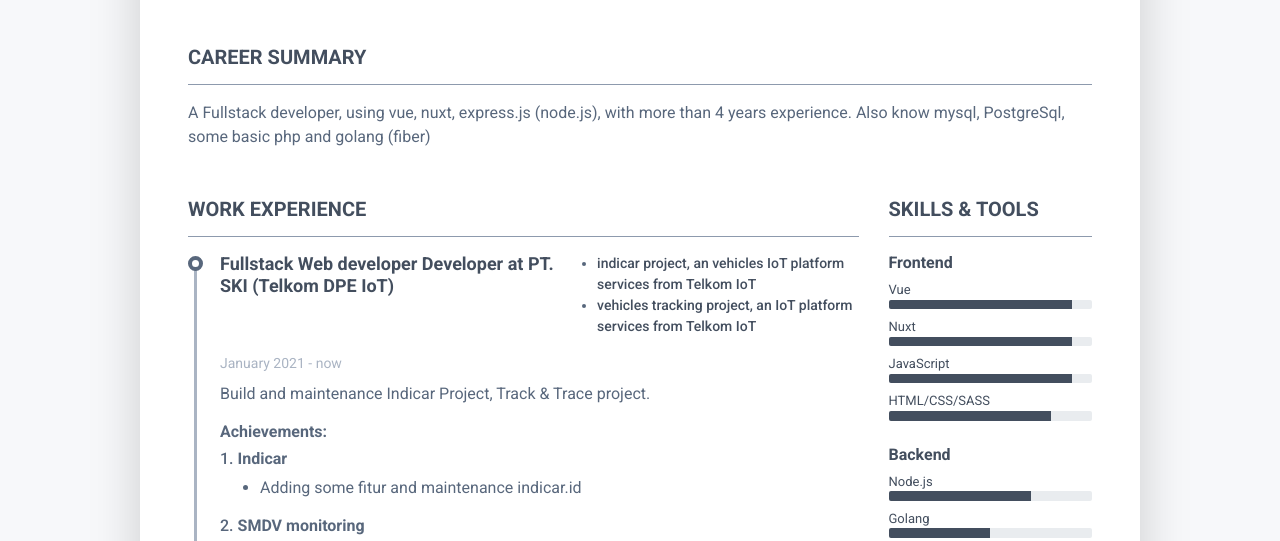
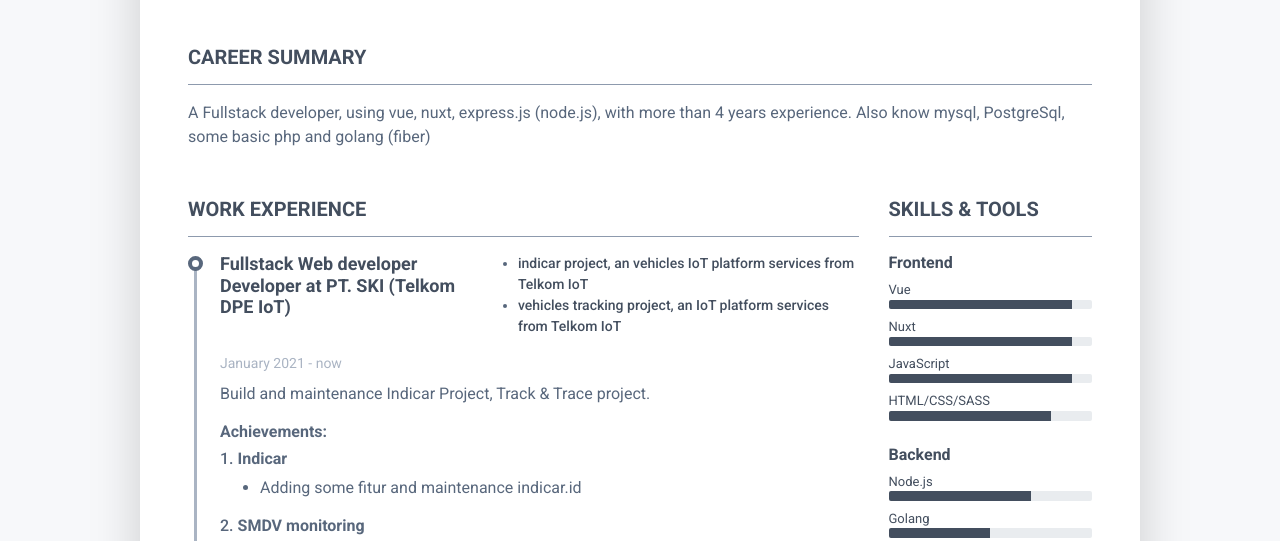
Before and after one commit to abdulMuhit/abdulMuhit.github.io, a plain HTML site: page index.html in a window 1280 px wide. Shown: the part 253-794 px from the top of the page. Drawn offline with Linux system fonts and the light colour scheme.

Commit message:
Update index.html

```diff
--- a/index.html
+++ b/index.html
@@ -97,7 +97,7 @@
 										<div class="resume-timeline-item-header mb-2">
 											<div class="d-flex flex-column flex-md-row">
 												<h3 class="resume-position-title font-weight-bold mb-1">
-													Fullstack Web developer
+													Fullstack Web developer <br>
 													Developer at PT. SKI (Telkom DPE IoT)
 												</h3>
 												<div class="resume-company-name ml-auto">
```
